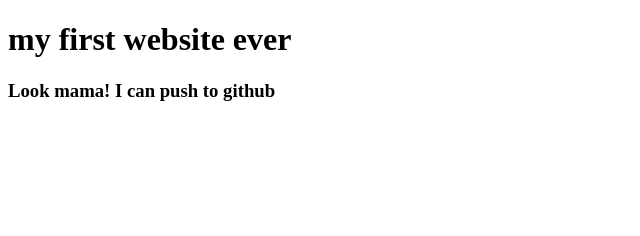
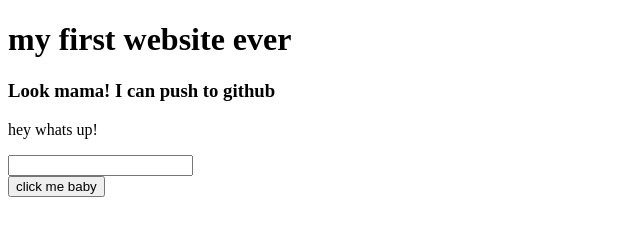
Before and after one commit to sabirul-islam/my-first-website, a plain HTML site: page index.html in a window 1280 px wide. Shown: the whole page, without its empty margins (0-640 px from the left). Drawn offline with Linux system fonts and the light colour scheme.

Commit message:
done mamu

```diff
--- a/index.html
+++ b/index.html
@@ -8,5 +8,9 @@
 <body>
     <h1>my first website ever</h1>
     <h3>Look mama! I can push to github</h3>
+    <p> hey whats up!</p>
+    <input type="text">
+    <br>
+    <button>click me baby</button>
 </body>
 </html>
```
